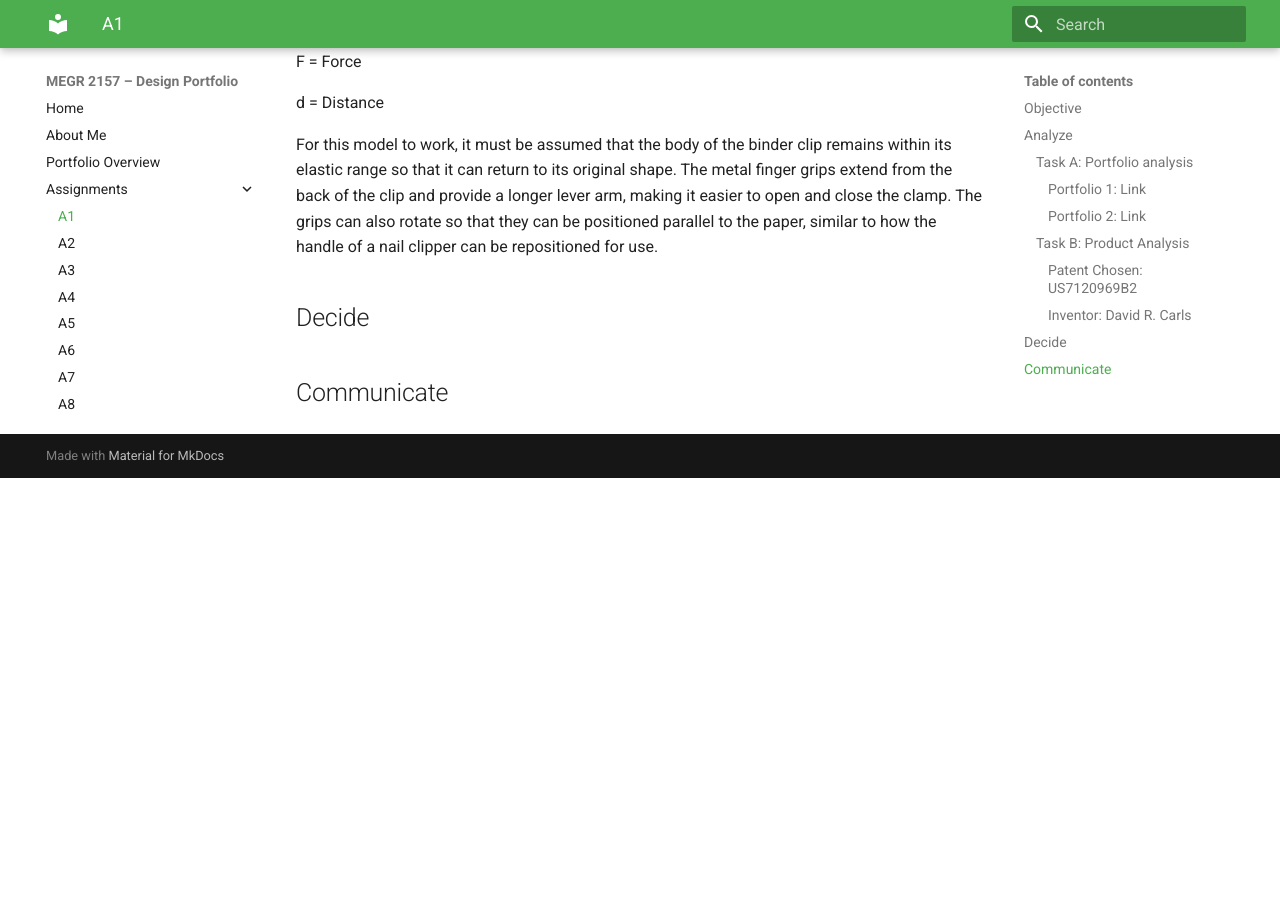
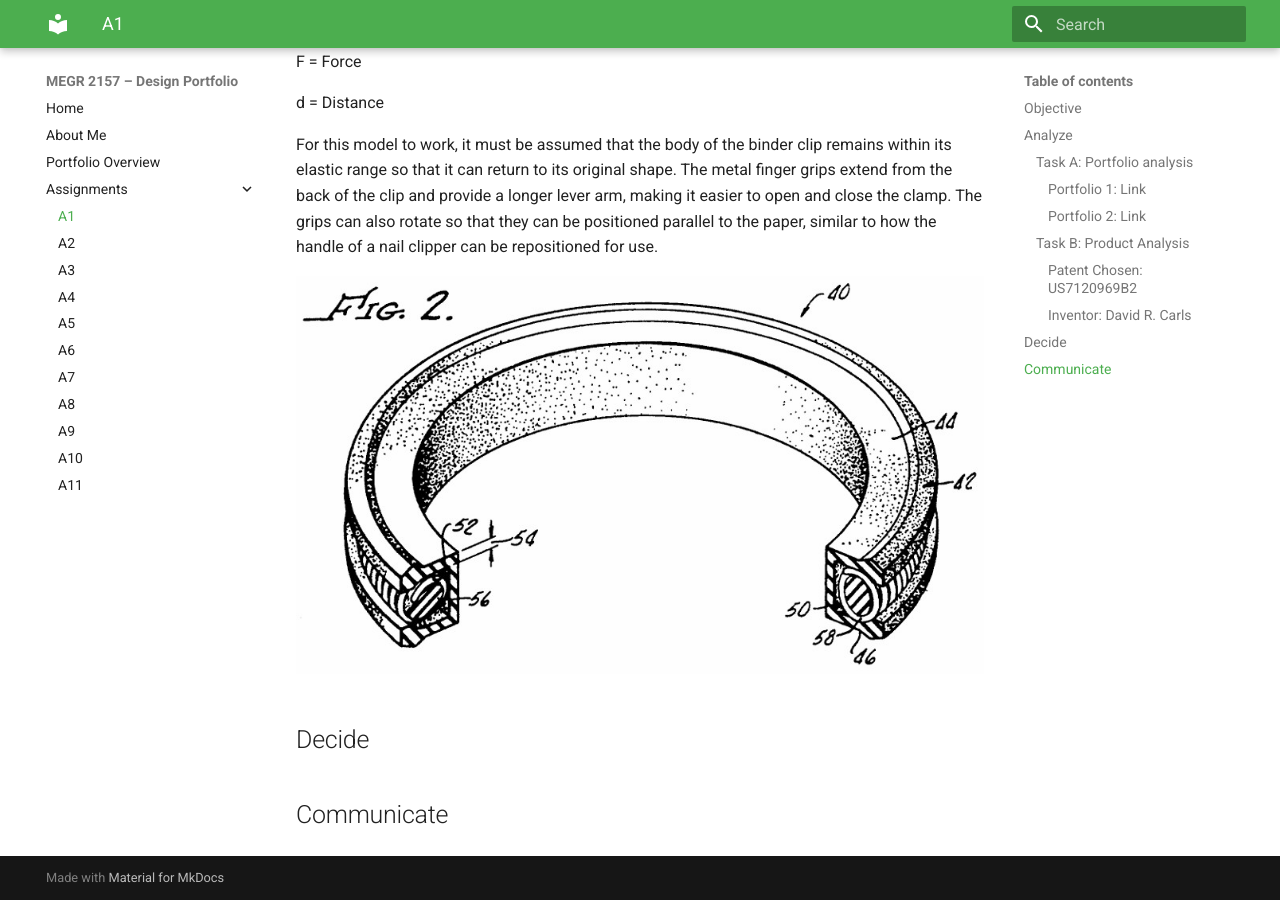
Before and after one commit to SanjayKashyap24/design-projects-portfolio, an MkDocs documentation site: the page built from docs/assignments/A01/index.md, in a window 1280 px wide and 900 px high, scrolled down 1273 px. Built offline with MkDocs 1.6.1 and Material for MkDocs 9.7.7, drawn with Linux system fonts in a browser that asks for light colours; before the commit the page ends 1751 px from its top, so only the background shows below that.

Commit message:
Update index.md

```diff
--- a/docs/assignments/A01/index.md
+++ b/docs/assignments/A01/index.md
@@ -28,7 +28,7 @@ The patent chosen was for a binder clip. The primary purpose of this product is
 
 For this model to work, it must be assumed that the body of the binder clip remains within its elastic range so that it can return to its original shape. The metal finger grips extend from the back of the clip and provide a longer lever arm, making it easier to open and close the clamp. The grips can also rotate so that they can be positioned parallel to the paper, similar to how the handle of a nail clipper can be repositioned for use.
 
-
+![Seal patent photo 1](image-SpringSealPatentPhoto1.jpg)
 
 
 ## Decide
```
